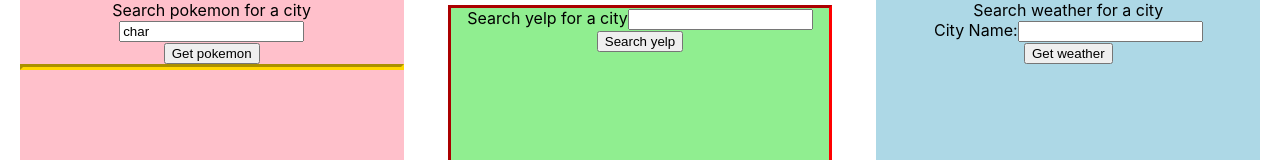
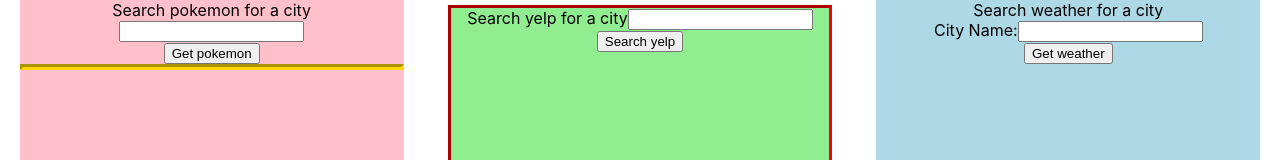
Before and after one commit to belliott15/3.4-API-Proxy-HB-React, a React (Create React App) app: page / in a window 1280 px wide. Shown: the top 160 px of the page. Built offline with nearby package versions, Linux system fonts and the light colour scheme.

Commit message:
correcting ci errors

```diff
--- a/src/PokemonSearch.js
+++ b/src/PokemonSearch.js
@@ -5,7 +5,7 @@
 
 export default function PokemonSearch() {
       // you'll need to track your pokemon search results, the loading state, and one form field: name. For this form field, set a real initial values (like 'pikachu') so the form populates with a default value.
-  const [query, setQuery] = useState('char');
+  const [query, setQuery] = useState('');
   const [loading, setLoading] = useState(false);
   const [pokemon, setPokemon] = useState([]);
 
@@ -16,7 +16,6 @@
     setLoading(true);
         // use fetch to make a request to your netlify pokemon function. Be sure to pass the pokemon name as a query param in the URL
     const allPokemon = await getPokemon(query);
-    console.log(allPokemon.data.pokemon);
         // put the jsonified data in state and set the loading state to false
     setPokemon(allPokemon.data.results);
     setLoading(false);
```
